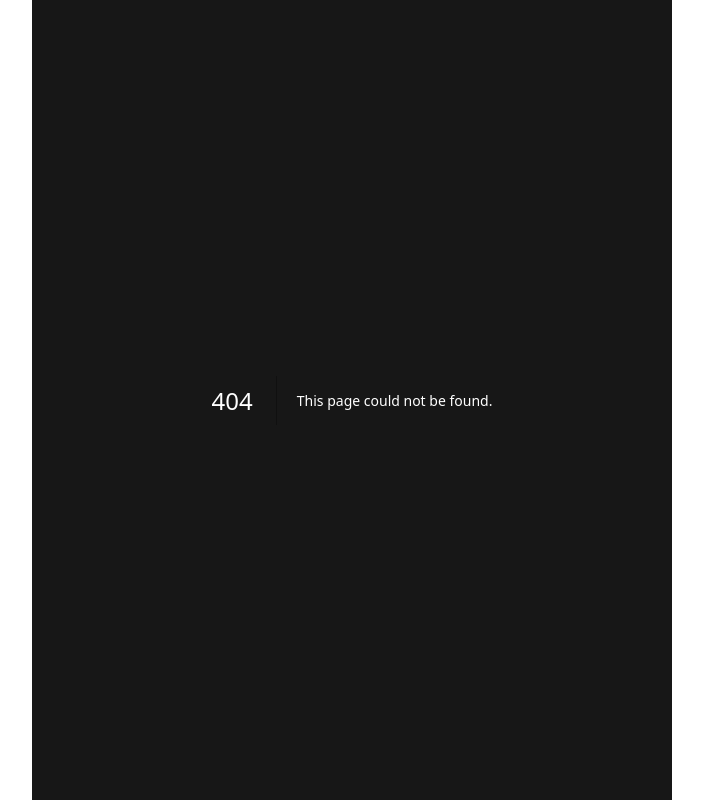
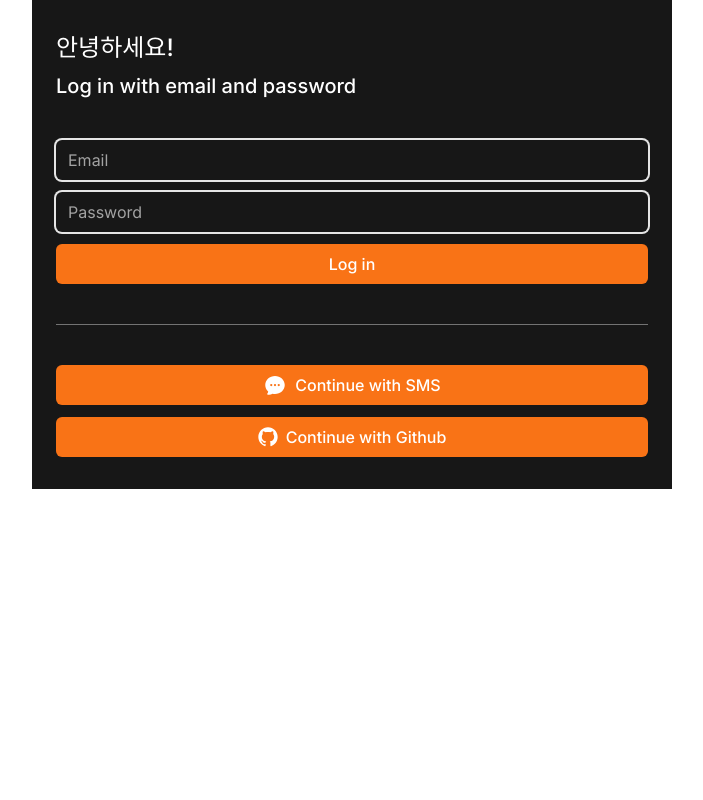
Before and after one commit to griteach/carrot-market, a Next.js app: page /login in a window 1280 px wide. Before the commit this address had no page. Shown: the whole page, without its empty margins (288-991 px from the left). Built offline with nearby package versions, Linux system fonts and the light colour scheme.

Commit message:
Make a Login design

```diff
--- /dev/null
+++ b/app/create-account/page.tsx
@@ -0,0 +1,32 @@
+import FormButton from "@/components/form-btn";
+import FormInput from "@/components/form-input";
+import SocialLogin from "@/components/social-login";
+
+export default function CreateAccount() {
+  return (
+    <div className="flex flex-col gap-10 py-8 px-6">
+      <div className="flex flex-col gap-2 *:font-medium">
+        <h1 className="text-2xl">안녕하세요!</h1>
+        <h2 className="text-xl">Fill in the form below to join!</h2>
+      </div>
+      <form className="flex flex-col gap-3">
+        <FormInput type="text" placeholder="UserName" required errors={[]} />
+        <FormInput type="email" placeholder="Email" required errors={[]} />
+        <FormInput
+          type="password"
+          placeholder="Password"
+          required
+          errors={[]}
+        />
+        <FormInput
+          type="password"
+          placeholder="Confirm Passowrd"
+          required
+          errors={[]}
+        />
+        <FormButton text="Create Account" loading={false} />
+      </form>
+      <SocialLogin />
+    </div>
+  );
+}
--- a/app/globals.css
+++ b/app/globals.css
@@ -7,3 +7,9 @@
     @apply text-orange-500;
   }
 }
+
+@layer components {
+  .primary-btn {
+    @apply w-full bg-orange-500 text-white  font-medium  rounded-md text-center hover:bg-orange-400 transition-colors;
+  }
+}
--- /dev/null
+++ b/app/login/page.tsx
@@ -0,0 +1,26 @@
+import FormButton from "@/components/form-btn";
+import FormInput from "@/components/form-input";
+import SocialLogin from "@/components/social-login";
+
+export default function Login() {
+  return (
+    <div className="flex flex-col gap-10 py-8 px-6">
+      <div className="flex flex-col gap-2 *:font-medium">
+        <h1 className="text-2xl">안녕하세요!</h1>
+        <h2 className="text-xl">Log in with email and password</h2>
+      </div>
+      <form className="flex flex-col gap-3">
+        <FormInput type="email" placeholder="Email" required errors={[]} />
+        <FormInput
+          type="password"
+          placeholder="Password"
+          required
+          errors={[]}
+        />
+
+        <FormButton text="Log in" loading={false} />
+      </form>
+      <SocialLogin />
+    </div>
+  );
+}
--- /dev/null
+++ b/app/sms/page.tsx
@@ -0,0 +1,30 @@
+import FormButton from "@/components/form-btn";
+import FormInput from "@/components/form-input";
+import SocialLogin from "@/components/social-login";
+
+export default function SMSLogin() {
+  return (
+    <div className="flex flex-col gap-10 py-8 px-6">
+      <div className="flex flex-col gap-2 *:font-medium">
+        <h1 className="text-2xl">SMS Login</h1>
+        <h2 className="text-xl">Verify your phone number</h2>
+      </div>
+      <form className="flex flex-col gap-3">
+        <FormInput
+          type="number"
+          placeholder="Phone number"
+          required
+          errors={[]}
+        />
+
+        <FormInput
+          type="number"
+          placeholder="Verification code"
+          required
+          errors={[]}
+        />
+        <FormButton text="Verify" loading={false} />
+      </form>
+    </div>
+  );
+}
--- /dev/null
+++ b/components/form-btn.tsx
@@ -0,0 +1,15 @@
+interface FormButtonProps {
+  loading: boolean;
+  text: string;
+}
+
+export default function FormButton({ loading, text }: FormButtonProps) {
+  return (
+    <button
+      disabled={loading}
+      className="primary-btn h-10 disabled:bg-neutral-400 disabled:text-neutral-300 disabled:cursor-not-allowed"
+    >
+      {loading ? "로딩중" : text}
+    </button>
+  );
+}
--- /dev/null
+++ b/components/form-input.tsx
@@ -0,0 +1,30 @@
+interface FormInputProps {
+  type: string;
+  placeholder: string;
+  required: boolean;
+  errors: string[];
+}
+
+export default function FormInput({
+  type,
+  placeholder,
+  required,
+  errors,
+}: FormInputProps) {
+  return (
+    <div className="flex flex-col gap-2">
+      <input
+        className="bg-transparent rounded-md w-full h-10 focus:outline-none ring-2 focus:ring-4 ring-neutral-200 focus:ring-orange-500 border-none placeholder:text-neutral-400 transition"
+        type={type}
+        placeholder={placeholder}
+        required={required}
+      />
+
+      {errors.map((error, index) => (
+        <span key={index} className="text-red-500 font-medium">
+          {error}
+        </span>
+      ))}
+    </div>
+  );
+}
--- /dev/null
+++ b/components/social-login.tsx
@@ -0,0 +1,40 @@
+import { ChatBubbleOvalLeftEllipsisIcon } from "@heroicons/react/24/solid";
+import Link from "next/link";
+
+export default function SocialLogin() {
+  return (
+    <>
+      <div className="w-full h-px bg-neutral-500" />
+      <div className="flex flex-col gap-3">
+        <Link
+          className="primary-btn flex h-10 items-center justify-center gap-2"
+          href="/sms"
+        >
+          <span>
+            <ChatBubbleOvalLeftEllipsisIcon className="size-6" />
+          </span>
+          <span>Continue with SMS</span>
+        </Link>
+        <Link
+          className="primary-btn flex h-10 items-center justify-center gap-2"
+          href="/github/start"
+        >
+          <svg
+            className="size-5"
+            viewBox="0 0 15 15"
+            fill="none"
+            xmlns="http://www.w3.org/2000/svg"
+          >
+            <path
+              d="M7.49933 0.25C3.49635 0.25 0.25 3.49593 0.25 7.50024C0.25 10.703 2.32715 13.4206 5.2081 14.3797C5.57084 14.446 5.70302 14.2222 5.70302 14.0299C5.70302 13.8576 5.69679 13.4019 5.69323 12.797C3.67661 13.235 3.25112 11.825 3.25112 11.825C2.92132 10.9874 2.44599 10.7644 2.44599 10.7644C1.78773 10.3149 2.49584 10.3238 2.49584 10.3238C3.22353 10.375 3.60629 11.0711 3.60629 11.0711C4.25298 12.1788 5.30335 11.8588 5.71638 11.6732C5.78225 11.205 5.96962 10.8854 6.17658 10.7043C4.56675 10.5209 2.87415 9.89918 2.87415 7.12104C2.87415 6.32925 3.15677 5.68257 3.62053 5.17563C3.54576 4.99226 3.29697 4.25521 3.69174 3.25691C3.69174 3.25691 4.30015 3.06196 5.68522 3.99973C6.26337 3.83906 6.8838 3.75895 7.50022 3.75583C8.1162 3.75895 8.73619 3.83906 9.31523 3.99973C10.6994 3.06196 11.3069 3.25691 11.3069 3.25691C11.7026 4.25521 11.4538 4.99226 11.3795 5.17563C11.8441 5.68257 12.1245 6.32925 12.1245 7.12104C12.1245 9.9063 10.4292 10.5192 8.81452 10.6985C9.07444 10.9224 9.30633 11.3648 9.30633 12.0413C9.30633 13.0102 9.29742 13.7922 9.29742 14.0299C9.29742 14.2239 9.42828 14.4496 9.79591 14.3788C12.6746 13.4179 14.75 10.7025 14.75 7.50024C14.75 3.49593 11.5036 0.25 7.49933 0.25Z"
+              fill="currentColor"
+              fillRule="evenodd"
+              clipRule="evenodd"
+            ></path>
+          </svg>
+          <span>Continue with Github</span>
+        </Link>
+      </div>
+    </>
+  );
+}
--- a/package.json
+++ b/package.json
@@ -9,6 +9,7 @@
     "lint": "next lint"
   },
   "dependencies": {
+    "@heroicons/react": "^2.1.3",
     "@tailwindcss/forms": "^0.5.7",
     "next": "14.1.4",
     "react": "^18",
```
Also changed, not shown: 1 other file (tests, documents, lock files or other folders).
